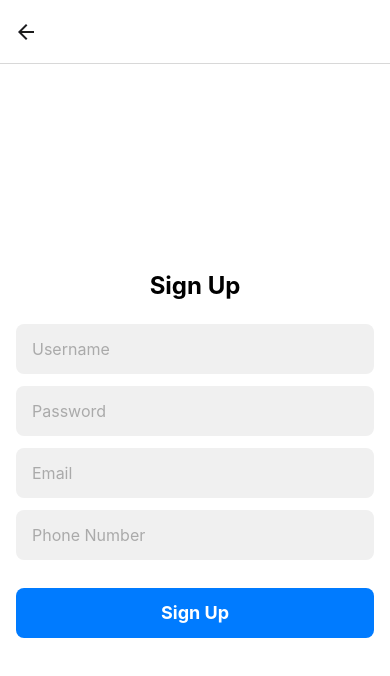
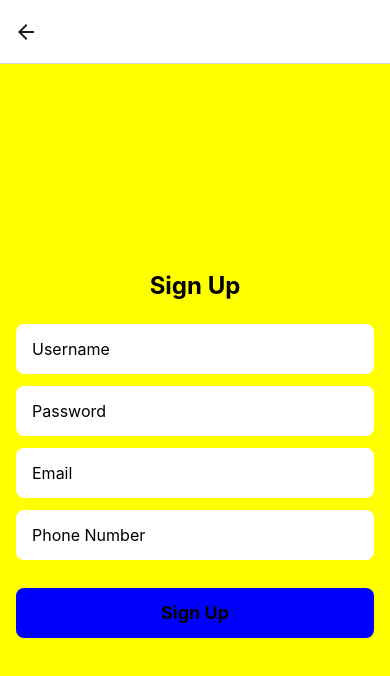
Before and after one commit to TUDublinBlanchBusinessIT/project-Kelvinu293-1, a React Native app: screen /Signup in a window 390 px wide. Shown: the top 676 px of the page. Built offline with nearby package versions, Linux system fonts and the light colour scheme.

Commit message:
review screen

```diff
--- a/HomeScreen.js
+++ b/HomeScreen.js
@@ -36,7 +36,7 @@ const styles = StyleSheet.create({
   container: {
     flex: 1,
     padding: 16,
-    backgroundColor: '#fff',
+    backgroundColor: 'grey',
   },
   title: {
     fontSize: 24,
@@ -53,7 +53,7 @@ const styles = StyleSheet.create({
     padding: 10,
     height: 270, // Square dimensions
     width: 100,
-    backgroundColor: '#007BFF',
+    backgroundColor: 'blue',
     justifyContent: 'center',
     alignItems: 'center',
     borderRadius: 30, // Slightly rounded corners
@@ -65,7 +65,7 @@ const styles = StyleSheet.create({
     resizeMode: 'contain',
   },
   tileText: {
-    color: '#fff',
+    color: 'white',
     fontSize: 16, // Larger font size for text
     fontWeight: 'bold',
     textAlign: 'center',
--- a/LoginScreen.js
+++ b/LoginScreen.js
@@ -96,7 +96,7 @@ export default function LoginScreen({ navigation }) {
 const styles = StyleSheet.create({
   safeArea: {
     flex: 1,
-    backgroundColor: '#eBecf4',
+    backgroundColor: 'yellow',
     justifyContent: 'center',
     alignItems: 'center',
   },
@@ -117,13 +117,13 @@ const styles = StyleSheet.create({
   title: {
     fontSize: 27,
     fontWeight: '700',
-    color: 'green',
+    color: 'black',
     textAlign: 'center',
   },
   subtitle: {
     fontSize: 15,
     fontWeight: '500',
-    color: 'blue',
+    color: 'black',
     textAlign: 'center',
     marginTop: 10,
   },
@@ -152,7 +152,7 @@ const styles = StyleSheet.create({
   formFooter: {
     fontSize: 17,
     fontWeight: '600',
-    color: 'green',
+    color: 'black',
     textAlign: 'center',
     letterSpacing: 0.15,
   },
@@ -160,7 +160,7 @@ const styles = StyleSheet.create({
     backgroundColor: 'red',
     borderRadius: 8,
     borderWidth: 1,
-    borderColor: 'yellow',
+    borderColor: 'purple',
     flexDirection: 'row',
     alignItems: 'center',
     justifyContent: 'center',
@@ -170,6 +170,6 @@ const styles = StyleSheet.create({
   btnText: {
     fontSize: 18,
     fontWeight: '600',
-    color: 'purple',
+    color: 'black',
   },
 });
--- a/ReviewScreen.js
+++ b/ReviewScreen.js
@@ -1,13 +1,71 @@
 import React from 'react';
-import { View, Text, TouchableOpacity, StyleSheet } from 'react-native';
+import { View, Text, StyleSheet } from 'react-native';
+import { FontAwesomeIcon } from '@fortawesome/react-native-fontawesome';
+import { faStar as solidStar } from '@fortawesome/free-solid-svg-icons';
+import { faStar as regularStar } from '@fortawesome/free-regular-svg-icons';
+
+
+const StarRow = ({ rating, maxRating, text }) => {
+  const stars = [];
+  for (let i = 1; i <= maxRating; i++) {
+    stars.push(
+      <FontAwesomeIcon
+        key={i}
+        icon={i <= rating ? solidStar : regularStar}
+        size={24}
+        color="blue"
+        style={styles.star}
+      />
+    );
+  }
+
+  return (
+    <View style={styles.row}>
+      <View style={styles.starsContainer}>{stars}</View>
+      <Text style={styles.text}>{text}</Text>
+    </View>
+  );
+};
 
 export default function ReviewScreen({ navigation }) {
   return (
     <View style={styles.container}>
       <Text style={styles.title}>Review Screen</Text>
-      <TouchableOpacity style={styles.button} onPress={() => navigation.navigate('Home')}>
-        <Text style={styles.buttonText}>Go Back to Home</Text>
-      </TouchableOpacity>
+      <StarRow rating={3} maxRating={5} text="Rated 3/5: Okay" />
+      <StarRow rating={5} maxRating={5} text="Rated 5/5: Amazing" />
+      <StarRow rating={4} maxRating={5} text="Rated 4/5: Good" />
     </View>
   );
 }
+
+
+const styles = StyleSheet.create({
+  container: {
+    flex: 1,
+    justifyContent: 'center',
+    alignItems: 'center',
+    padding: 20,
+  },
+  title: {
+    fontSize: 24,
+    fontWeight: 'bold',
+    marginBottom: 20,
+  },
+  row: {
+    flexDirection: 'row',
+    alignItems: 'center',
+    marginVertical: 10,
+  },
+  starsContainer: {
+    flexDirection: 'row',
+    marginRight: 10,
+  },
+  star: {
+    marginHorizontal: 2,
+  },
+  text: {
+    fontSize: 16,
+    color: 'black',
+  },
+
+});
--- a/SignupScreen.js
+++ b/SignupScreen.js
@@ -20,7 +20,7 @@ export default function SignupScreen({ navigation }) {
         style={styles.input}
         placeholder="Username"
         autoCapitalize="none"
-        placeholderTextColor="#aaa"
+        placeholderTextColor="black"
         onChangeText={setUsername}
       />
       <TextInput
@@ -28,21 +28,21 @@ export default function SignupScreen({ navigation }) {
         placeholder="Password"
         secureTextEntry
         autoCapitalize="none"
-        placeholderTextColor="#aaa"
+        placeholderTextColor="black"
         onChangeText={setPassword}
       />
       <TextInput
         style={styles.input}
         placeholder="Email"
         autoCapitalize="none"
-        placeholderTextColor="#aaa"
+        placeholderTextColor="black"
         onChangeText={setEmail}
       />
       <TextInput
         style={styles.input}
         placeholder="Phone Number"
         autoCapitalize="none"
-        placeholderTextColor="#aaa"
+        placeholderTextColor="black"
         onChangeText={setPhoneNumber}
       />
       <TouchableOpacity style={styles.button} onPress={handleSignUp}>
@@ -58,7 +58,7 @@ const styles = StyleSheet.create({
     justifyContent: 'center',
     alignItems: 'center',
     padding: 16,
-    backgroundColor: '#fff',
+    backgroundColor: 'yellow',
   },
   title: {
     fontSize: 24,
@@ -68,7 +68,7 @@ const styles = StyleSheet.create({
   input: {
     width: '100%',
     height: 50,
-    backgroundColor: '#f0f0f0',
+    backgroundColor: 'white',
     marginBottom: 12,
     paddingHorizontal: 16,
     borderRadius: 8,
@@ -77,14 +77,14 @@ const styles = StyleSheet.create({
   button: {
     width: '100%',
     height: 50,
-    backgroundColor: '#007BFF',
+    backgroundColor: 'blue',
     justifyContent: 'center',
     alignItems: 'center',
     borderRadius: 8,
     marginTop: 16,
   },
   buttonText: {
-    color: '#fff',
+    color: 'black',
     fontSize: 18,
     fontWeight: 'bold',
   },
--- a/firebaseConfig.js
+++ b/firebaseConfig.js
@@ -1,6 +1,7 @@
 import { initializeApp } from "firebase/app";
 import { getFirestore } from "firebase/firestore";
 
+// For Firebase JS SDK v7.20.0 and later, measurementId is optional
 const firebaseConfig = {
   apiKey: "AIzaSyBj32YtwGt3W52V-6eOO8cPARAs3-b7yUY",
   authDomain: "kelvin-s-project.firebaseapp.com",
@@ -8,7 +9,7 @@ const firebaseConfig = {
   storageBucket: "kelvin-s-project.firebasestorage.app",
   messagingSenderId: "481272405586",
   appId: "1:481272405586:web:3f75b11873ffa87dcc098b",
-  measurementId: "G-9CE9LF8DQV",
+  measurementId: "G-9CE9LF8DQV"
 };
 
 const app = initializeApp(firebaseConfig);
--- a/package.json
+++ b/package.json
@@ -10,10 +10,16 @@
   },
   "dependencies": {
     "@expo/metro-runtime": "~4.0.0",
+    "@fortawesome/fontawesome-svg-core": "^6.7.1",
+    "@fortawesome/free-regular-svg-icons": "^6.7.1",
+    "@fortawesome/free-solid-svg-icons": "^6.7.1",
+    "@fortawesome/react-native-fontawesome": "^0.3.2",
     "@react-navigation/native": "^7.0.13",
     "@react-navigation/stack": "^7.0.18",
     "@types/react": "^18.3.12",
+    "babel-plugin-macros": "^3.1.0",
     "expo": "~52.0.11",
+    "expo-font": "^13.0.1",
     "expo-status-bar": "^2.0.0",
     "firebase": "^11.0.2",
     "react": "18.3.1",
```
Also changed, not shown: 1 other file (tests, documents, lock files or other folders).
